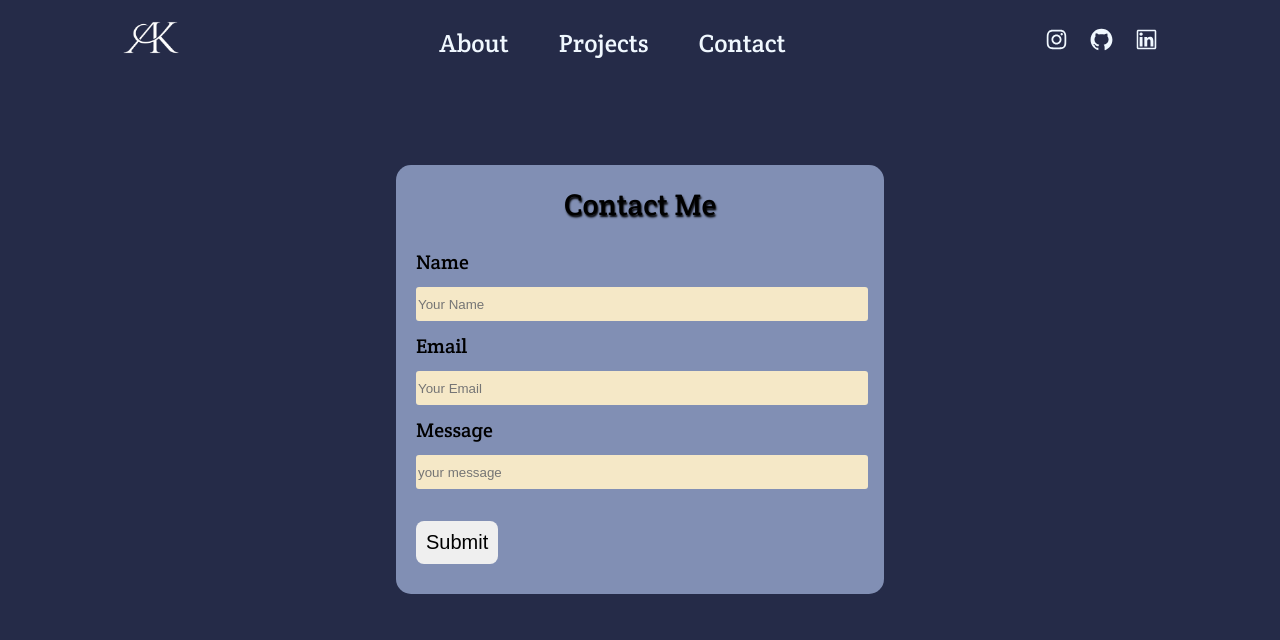
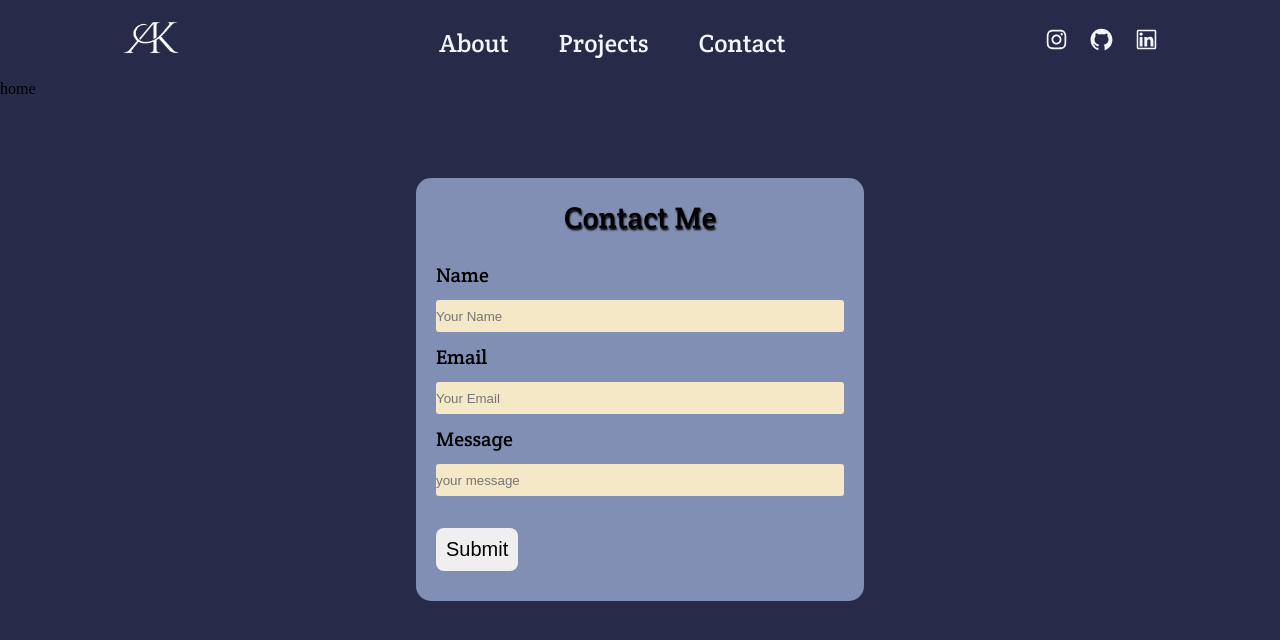
Before and after one commit to anant211205/my-portfolio, a React (Create React App) app: page / in a window 1280 px wide. Shown: the top 640 px of the page. Built offline with nearby package versions, Linux system fonts and the light colour scheme.

Commit message:
first-commit

```diff
--- a/package.json
+++ b/package.json
@@ -7,9 +7,11 @@
     "@testing-library/react": "^13.4.0",
     "@testing-library/user-event": "^13.5.0",
     "react": "^18.2.0",
+    "react-blur": "^1.1.1",
     "react-dom": "^18.2.0",
     "react-icons": "^4.12.0",
     "react-scripts": "5.0.1",
+    "react-scroll": "^1.9.0",
     "web-vitals": "^2.1.4"
   },
   "scripts": {
--- a/src/App.js
+++ b/src/App.js
@@ -1,11 +1,18 @@
 // import About from "./components/About";
 import Contact from "./components/Contact";
 import Navbar from "./components/Navbar";
+import "../src/styles/app.css" ;
+import About from "./components/About";
+import Home from "./components/Home";
+// import Home from "./components/Home";
+
 
 function App() {
   return (
     <>
       <Navbar/>
+      <Home/>
+      {/* <About/> */}
       <Contact/>
     </>
   );
--- a/src/components/About.jsx
+++ b/src/components/About.jsx
@@ -1,9 +1,9 @@
 import React from 'react'
-
+import "../styles/about.css"
 const About = () => {
   return (
     <>
-    <div className="me">
+    <div id='about'>
         about me
     </div>
     </>
--- a/src/components/Contact.jsx
+++ b/src/components/Contact.jsx
@@ -4,7 +4,7 @@ import "../styles/contact.css"
 const Contact = () => {
   return (
     <>
-        <form action="/submit" method="post">
+        <form action="/submit" method="post" id='contact'>
 
             <div className="contact-me">
                 <div className="contact">
--- /dev/null
+++ b/src/components/Home.jsx
@@ -0,0 +1,14 @@
+import "../styles/home.css"
+import React from 'react'
+
+const Home = () => {
+  return (
+    <>
+        <div id="home">
+            home
+        </div>
+    </>
+  )
+}
+
+export default Home
--- a/src/components/Navbar.jsx
+++ b/src/components/Navbar.jsx
@@ -1,4 +1,4 @@
-import React from 'react'
+import React, { useEffect, useState } from 'react'
 import "../styles/navbar.css"
 import { AiOutlineLinkedin , AiOutlineGithub , AiOutlineInstagram } from "react-icons/ai";
 // import { AiOutlineMenu } from "react-icons/ai";
@@ -9,7 +9,35 @@ const Navbar = () => {
 
   return (
     <>
-        <header className="nav">
+        <NavContent/>
+    </>
+  )
+}
+
+export default Navbar
+const NavContent = () => {
+
+    const[navbarOpaque , isNavbarOpaque] = useState(0);
+
+    useEffect(() => {
+        const handleScroll = () => {
+            isNavbarOpaque(window.scrollY) ;
+        } ;
+        window.addEventListener('scroll' , handleScroll) ;
+
+      return () => {
+        window.removeEventListener('scroll' , handleScroll) ;
+      }
+    }, [])
+
+
+    // const scrollToSection = (className) => {
+
+    // }
+
+    return(
+    <>
+        <header className={`nav ${navbarOpaque ? "opaque" : "" }`}>
             <div className="nav-items">
                 <div className="nav-left">
                     <a href="#home">
@@ -32,11 +60,8 @@ const Navbar = () => {
                             <AiOutlineLinkedin className='icon'/>
                         </a>
                     </div>
-
             </div>
         </header>
     </>
-  )
+    )
 }
-
-export default Navbar
--- /dev/null
+++ b/src/styles/about.css
@@ -0,0 +1,6 @@
+#about{
+    height: 330px;
+    width: 100%;
+    margin: 0;
+
+}
--- /dev/null
+++ b/src/styles/app.css
@@ -0,0 +1,18 @@
+@import "contact";
+@import "home";
+@import "navbar" ;
+
+*{
+    margin: 0%;
+    padding: 0%;
+    box-sizing: border-box;
+    scroll-behavior: smooth;
+}
+a{
+    text-decoration: none;
+}
+body{
+    /* text-decoration: none; */
+    background-color: #252B48;
+    overflow-x: hidden;
+}
--- a/src/styles/navbar.css
+++ b/src/styles/navbar.css
@@ -1,18 +1,16 @@
 @import url('https://fonts.googleapis.com/css2?family=Cinzel:wght@600&family=Crete+Round&family=Lilita+One&display=swap');
 
-body{
-    margin: 0;
-    padding: 0;
-    background: #252B48;
-
-}
 .nav{
-    background-color: transparent;
-    align-items: center;
-    justify-content: flex-start;
-    /* z-index: 2; */
+    /* background-color: transparent; */
+    /* align-items: center;
+    display: flex; */
+    justify-content: space-evenly;
+    z-index: 60;
     width: 100%;
+    height: 80px;
     top: 0;
+    position: sticky;
+    transition: background-color 0.4s ease-in-out;
     /* position: fixed ; */
 }
 .nav-items{
@@ -22,6 +20,7 @@ body{
     /* font-family: 'Cinzel', serif; */
     font-family: 'Crete Round', serif;
     /* font-family: 'Lilita One', sans-serif;  */
+
 }
 
 .nav-left a img{
@@ -35,8 +34,13 @@ body{
     margin: 25px;
     font-size: 25px;
     transition: color 0.3s ease-in-out;
-    /* transition : 0.3s ease-in-out ; */
+    cursor: pointer;
 }
+
+.opaque {
+    background-color: #1c1f30;
+    backdrop-filter: blur(8px) ;
+  }
 
 .social-icons a{
     text-decoration: none;
@@ -45,6 +49,11 @@ body{
     font-size: 25px;
 }
 
+.social-icons a:hover{
+    color: #efd89f;
+    transition: color 0.3s ease-in-out;
+}
+
 .nav-right a:hover{
-    color: #F5E8C7 ;
+    color: #efd89f ;
 }
```
Also changed, not shown: src/App.css (added), src/styles/home.css (added), 1 other file (tests, documents, lock files or other folders).
